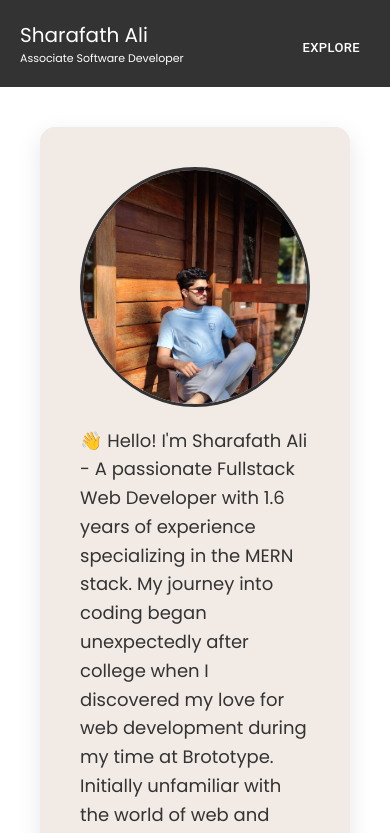
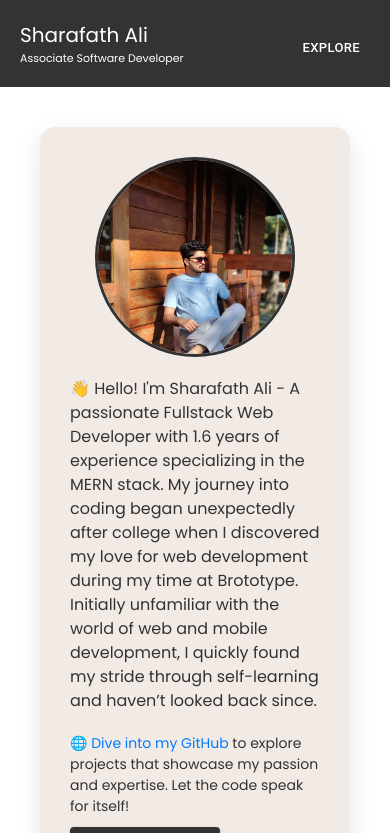
Before and after one commit to sharafath-ali/Personal-website, a React (Create React App) app: page / in a window 390 px wide. Shown: the top 833 px of the page. Built offline with nearby package versions, Linux system fonts and the light colour scheme; a web font is replaced by a local one.

Commit message:
updated the ui of the about card

```diff
--- a/src/Css/Body.css
+++ b/src/Css/Body.css
@@ -1,40 +1,52 @@
-/* src/Css/Body.css */
 .body-container {
     display: flex;
     justify-content: center;
     align-items: center;
-    padding: 20px; /* Increased padding for better spacing */
+    padding: 20px;
+    /* Increased padding for better spacing */
     min-height: 80vh;
-    background-color: #fff; /* Light background */
-    font-family: 'Poppins', sans-serif; /* Font family */
+    background-color: #fff;
+    /* Light background */
+    font-family: 'Poppins', sans-serif;
+    /* Font family */
 }
 
 .profile-card {
     display: flex;
     flex-direction: row;
     align-items: center;
-    background-color: #f2eae5; /* White background for the card */
+    background-color: #f2eae5;
+    /* Card background color */
     border-radius: 15px;
-    box-shadow: 0 8px 24px rgba(0, 0, 0, 0.1); /* Softer, larger shadow */
-    padding: 40px;
-    max-width: 900px;
-    width: 100%;
+    box-shadow: 0 8px 24px rgba(0, 0, 0, 0.1);
+    /* Softer, larger shadow */
+    padding: 60px;
+    /* Increased padding for better spacing */
+    max-width: 1000px;
+    /* Increased width for better appearance */
+    width: 90%;
+    /* Adjusted width to take more space */
     margin: 20px;
     transition: transform 0.3s ease-in-out, box-shadow 0.3s ease-in-out;
 }
 
 .profile-card:hover {
-    transform: translateY(-10px); /* Lift effect on hover */
-    box-shadow: 0 12px 36px rgba(0, 0, 0, 0.15); /* Stronger shadow on hover */
+    transform: translateY(-10px);
+    /* Lift effect on hover */
+    box-shadow: 0 12px 36px rgba(0, 0, 0, 0.15);
+    /* Stronger shadow on hover */
 }
 
 .profile-pic {
-    width: 240px;
-    height: 240px;
+    width: 200px;
+    /* Adjusted size */
+    height: 200px;
+    /* Adjusted size */
     border-radius: 50%;
     margin-right: 30px;
     object-fit: cover;
-    border: 3px solid #333; /* Border around the image */
+    border: 3px solid #333;
+    /* Border around the image */
 }
 
 .profile-info {
@@ -42,33 +54,24 @@
     flex-direction: column;
     justify-content: center;
     align-items: flex-start;
-    color: #333; /* Text color */
+    color: #333;
+    /* Text color */
 }
 
 .profile-info .description {
-    margin: 0 0 20px 0;
-    font-size: 18px;
-    line-height: 1.6; /* Improved readability */
-}
-
-.skills {
-    list-style-type: none;
-    padding: 0;
-    margin-bottom: 20px;
-}
-
-.skills li {
-    margin-bottom: 10px;
-    font-size: 16px; /* Slightly smaller text */
-}
-
-.skills strong {
-    color:  #333;
+    margin: 0 0 10px 0;
+    /* Adjusted margin */
+    font-size: 16px;
+    /* Slightly smaller font size */
+    line-height: 1.5;
+    /* Improved readability */
 }
 
 .portfolio {
-    font-size: 16px; /* Slightly smaller text */
-    margin-bottom: 20px;
+    font-size: 14px;
+    /* Slightly smaller font size */
+    margin: 10px 0;
+    /* Add margin for spacing */
 }
 
 .portfolio a {
@@ -83,34 +86,46 @@
 .buttons {
     display: flex;
     flex-direction: row;
-    gap: 15px; /* Increased space between buttons */
+    gap: 15px;
+    /* Increased space between buttons */
 }
 
 .custom-button {
-    background-color: #333 !important; /* Primary color */
-    /* height: 40px; */
+    background-color: #333 !important;
+    /* Primary color */
     width: 150px;
     color: #fff !important;
     padding: 10px 20px;
-    text-transform: none; /* Disable uppercase transformation */
-    transition: background-color 0.3s, transform 0.3s; /* Smooth transitions */
-    border-radius: 8px; /* Rounded corners */
-    box-shadow: 0 4px 12px rgba(0, 0, 0, 0.1); /* Button shadow */
+    text-transform: none;
+    /* Disable uppercase transformation */
+    transition: background-color 0.3s, transform 0.3s;
+    /* Smooth transitions */
+    border-radius: 8px;
+    /* Rounded corners */
+    box-shadow: 0 4px 12px rgba(0, 0, 0, 0.1);
+    /* Button shadow */
 }
 
 .custom-button:hover {
-    background-color: #1a1919 !important; /* Darker shade on hover */
-    transform: translateY(-2px); /* Slight lift effect */
+    background-color: #1a1919 !important;
+    /* Darker shade on hover */
+    transform: translateY(-2px);
+    /* Slight lift effect */
 }
 
 .custom-link {
-    text-decoration: none; /* Remove underline */
+    text-decoration: none;
+    /* Remove underline */
 }
 
 @media (max-width: 768px) {
     .profile-card {
         flex-direction: column;
         align-items: center;
+        padding: 30px;
+        /* Adjusted padding for smaller screens */
+        max-width: 90%;
+        /* Reduced width on smaller screens */
     }
 
     .profile-pic {
```
